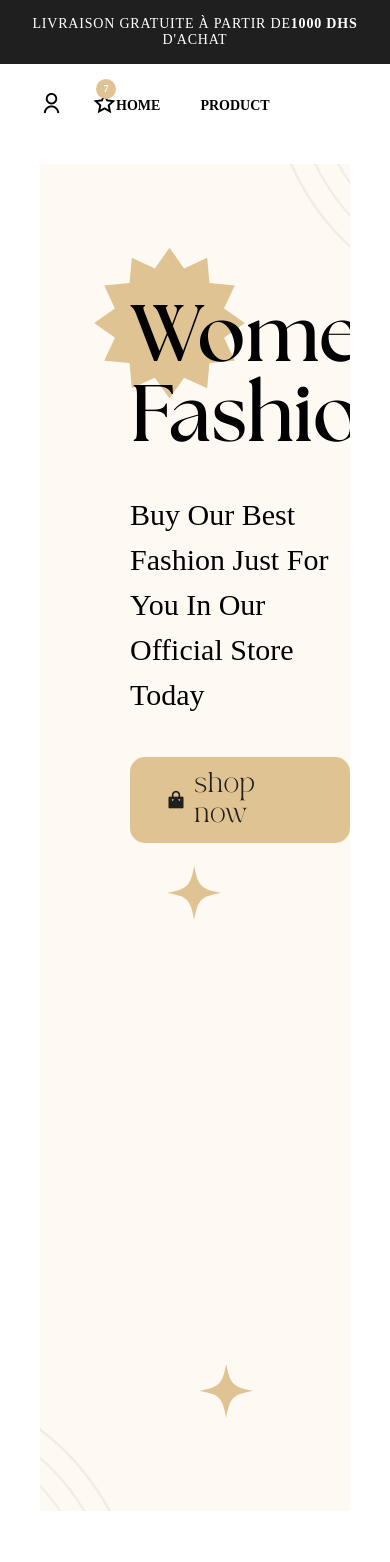
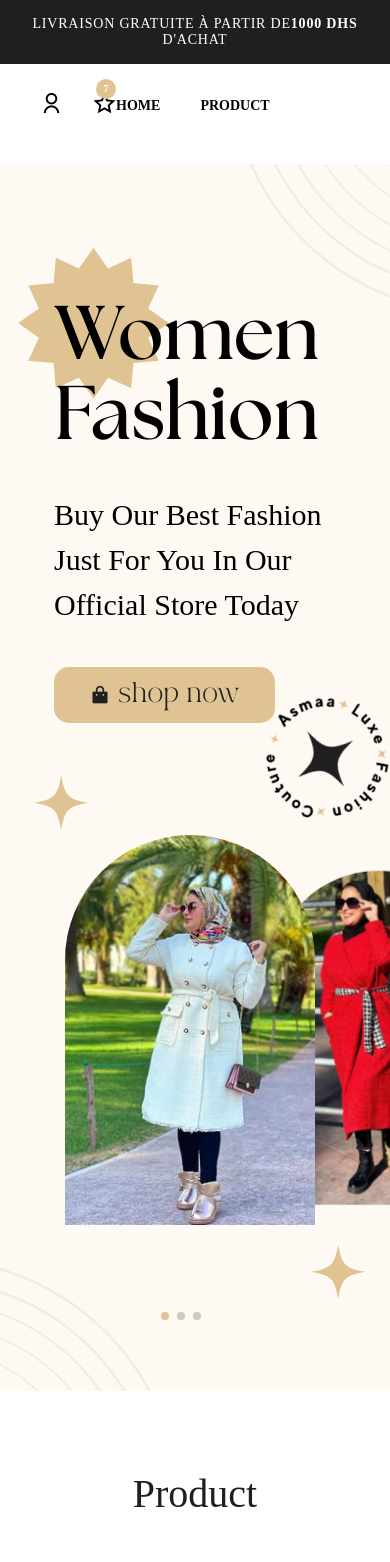
Before and after one commit to ismail-safha/fashion_shop_nextjs, a Next.js app: page / in a window 390 px wide. Shown: the top 1562 px of the page. Built offline with nearby package versions, Linux system fonts and the light colour scheme.

Commit message:
responsive main slider

```diff
--- a/components/Layout.js
+++ b/components/Layout.js
@@ -1,7 +1,7 @@
 import Head from "next/head";
 import Footer from "./Footer";
 import Header from "./Header";
-import Wrapper from "./Wrapper";
+// import Wrapper from "./Wrapper";
 
 const Layout = ({ title, children }) => {
   return (
@@ -15,7 +15,7 @@ const Layout = ({ title, children }) => {
       <div>
         <Header />
         <main className="mt-5 mb-5">
-          <Wrapper>{children}</Wrapper>
+          <div>{children}</div>
         </main>
         <Footer />
       </div>
--- a/components/ManeBanner.jsx
+++ b/components/ManeBanner.jsx
@@ -25,11 +25,11 @@ const ManeBanner = () => {
         <Image src={circles_top} alt="" className="" />
       </div>
       {/* left */}
-      <div className="flex  flex-col relative gap-[40px] ml-[90px]">
+      <div className="flex  flex-col relative gap-[40px] ml-[90px] sm:ml-[54px] sm:mr-[20px] ">
         <div className="maneBanner_circles_srta">
           <Image src={circles_srta} alt="" className="" />
         </div>
-        <h1 className="font-Seasons_Bold font-[800] relative maneBanner_h1 inline-block  text-[80px] capitalize max-w-[200px]  leading-[80px] z-10 ">
+        <h1 className="font-Seasons_Bold font-[800] relative maneBanner_h1 inline-block  text-[80px] xs:text-[76px] capitalize max-w-[200px]  leading-[80px] z-10 ">
           Women Fashion
         </h1>
         <p className="z-10 text-[30px] font-[300] capitalize max-w-[400px]">
@@ -51,31 +51,37 @@ const ManeBanner = () => {
           <Image src={srta1} alt="" className="" />
         </div>
         <Swiper
-          autoplay={{
-            delay: 3000,
-            disableOnInteraction: false,
-          }}
+          // autoplay={{
+          //   delay: 3000,
+          //   disableOnInteraction: false,
+          // }}
           effect={"coverflow"}
           grabCursor={true}
           centeredSlides="true"
           coverflowEffect={{
             rotate: 0,
             stretch: 0,
-            depth: 100,
-            modifier: 2.5,
+            depth: 200,
+            modifier: 1,
           }}
           pagination={{ el: ".swiper-pagination", clickable: true }}
           modules={[Autoplay, EffectCoverflow, Pagination]}
           className="swiper_container"
         >
           <SwiperSlide>
-            <Image src={banar1} alt="" className="" />
+            <div className="image_banner">
+              <Image src={banar1} alt="" className="" />
+            </div>
           </SwiperSlide>
           <SwiperSlide>
-            <Image src={banar3} alt="" className="" />
+            <div className="image_banner">
+              <Image src={banar3} alt="" className="" />
+            </div>
           </SwiperSlide>
           <SwiperSlide>
-            <Image src={banar2} alt="" className="" />
+            <div className="image_banner">
+              <Image src={banar2} alt="" className="" />
+            </div>
           </SwiperSlide>
 
           <div className="slider-controler">
--- a/components/ProductItem.jsx
+++ b/components/ProductItem.jsx
@@ -1,9 +1,11 @@
 // import Image from "next/image";
 import Link from "next/link";
+import Wrapper from "./Wrapper";
 
 export default function ProductItem({ product }) {
   return (
     <div className="card">
+      <Wrapper>
         <Link href={`/product/${product.slug}`}>
           <img
             src={product.image}
@@ -21,6 +23,7 @@ export default function ProductItem({ product }) {
             Add to cart
           </button>
         </div>
+      </Wrapper>
     </div>
   );
 }
--- a/components/Wrapper.jsx
+++ b/components/Wrapper.jsx
@@ -1,7 +1,7 @@
 const Wrapper = ({ children, className }) => {
   return (
     <div
-      className={` w-full max-w-[1280px] px-5 md:px-10 mx-auto ${
+      className={` w-full max-w-[1280px] px-5 md:px-10 mx-auto  ${
         className || ""
       }`}
     >
--- a/pages/index.js
+++ b/pages/index.js
@@ -8,10 +8,8 @@ export default function Home() {
     <>
       <Layout title="home page">
         <ManeBanner />
-        <div className=" text-[#1F1F1F]  px-[36px] py-[13px]  mt-[40px] mb-[40px]">
-          <h1 className="text-center bg-[#dfc392] rounded-[15px]    font-TAN_PEARL font-[400] text-[20px] ">
-            Product
-          </h1>
+        <div className=" text-[#1F1F1F] text-center  px-[36px] py-[13px]  mt-[60px] mb-[60px]">
+          <h1 className="text-[40px] ">Product</h1>
         </div>
         <div className="grid grid-cols-1 gap-4 mdm:grid-cols-3 lgm:grid-cols-4">
           {data.products.map((product) => (
--- a/styles/globals.css
+++ b/styles/globals.css
@@ -35,6 +35,7 @@
     /* font-style: normal; */
   }
 }
+
 * {
   box-sizing: border-box;
   padding: 0;
@@ -46,7 +47,6 @@ body {
   max-width: 100vw;
   overflow-x: hidden;
   font-family: "Cormorant Garamond", serif;
-  font-family: "Prata", serif;
 }
 
 a {
@@ -103,13 +103,16 @@ a {
   height: 500px !important;
 }
 
-.swiper-slide img {
+.swiper-slide .image_banner {
+  width: 237px !important;
+  height: 444px !important;
+}
+.swiper-slide div img {
   width: 237px;
   height: 444px;
   -o-object-fit: cover;
   object-fit: cover;
   border-radius: 200px 200px 0px 0px;
-  object-fit: cover;
 }
 
 .swiper-slide-shadow-left,
@@ -131,46 +134,65 @@ a {
 .swiper-pagination .swiper-pagination-bullet-active {
   background: #dfc392;
 }
-/* ========Start styles====== */
-/*
-.maneBanner::after {
-  content: url(../public/img/svg/luxe_couture_1.svg);
-  position: absolute;
-  top: -346px;
-  transform: translateX(259px);
-  display: inline-block;
-  font-size: 20px;
+/* start responsive main slider */
+@media (max-width: 639px) {
+  .container_ {
+    max-width: 100% !important;
+  }
+  .swiper-slide img {
+    width: 100% !important;
+  }
+  .swiper-pagination {
+    left: 61px !important;
+  }
+  .swiper-slide .image_banner {
+    width: 250px !important;
+    height: 444px !important;
+  }
+  .swiper-slide div img {
+    height: 390px;
+  }
+  .swiper_container {
+    margin: 72px 0;
+  }
+  .container_ .maneBanner_star_top {
+    position: absolute;
+    width: 133px;
+    top: -22px !important;
+    left: -10px !important;
+  }
+  .maneBanner_star_bottom {
+    position: absolute;
+    width: 133px;
+    right: -10px !important;
+    bottom: -80px !important;
+  }
+  .maneBanner_mane_circles {
+    position: absolute;
+    width: 162px !important;
+    left: 246px !important;
+    bottom: 552px !important;
+    animation-name: rotate;
+    animation-duration: 15s;
+    animation-iteration-count: infinite;
+    animation-timing-function: linear;
+  }
+}
+@media (max-width: 439px) {
+  .swiper_container {
+    padding-left: 65px !important;
+    padding-right: 106px !important;
+  }
+}
+@media (min-width: 500px) {
+  .swiper_container {
+    padding-left: 187px !important;
+    padding-right: 205px !important;
+  }
 }
 
-.maneBanner::before {
-  content: url(../public/img/svg/luxe_couture_1.svg);
-  position: absolute;
-  bottom: -330px;
-  transform: translateX(443px);
-}
-.maneBanner_h1::after {
-  content: url(../public/img/luxe_couture.png);
-  position: absolute;
-  top: -198px;
-  left: -196px;
-  z-index: -1;
-  width: 50px;
-  height: 50px;
-}
-.container_::after {
-  content: url(../public/img/svg/luxe_couture_3.svg);
-  position: absolute;
-  top: -278px;
-  left: -109px;
-
-}
-.container_::before {
-  content: url(../public/img/svg/luxe_couture_3.svg);
-  position: absolute;
-  bottom: -299px;
-  right: -99px;
-
-} */
+/* end responsive main slider */
+/* ========Start styles====== */
 
 /* ========End styles====== */
 .maneBanner_circles_top {
@@ -222,3 +244,6 @@ a {
     transform: rotate(360deg);
   }
 }
+/* === start Product */
+
+/* === End Product */
```
Lines whose indentation alone changed are shown as unchanged.
